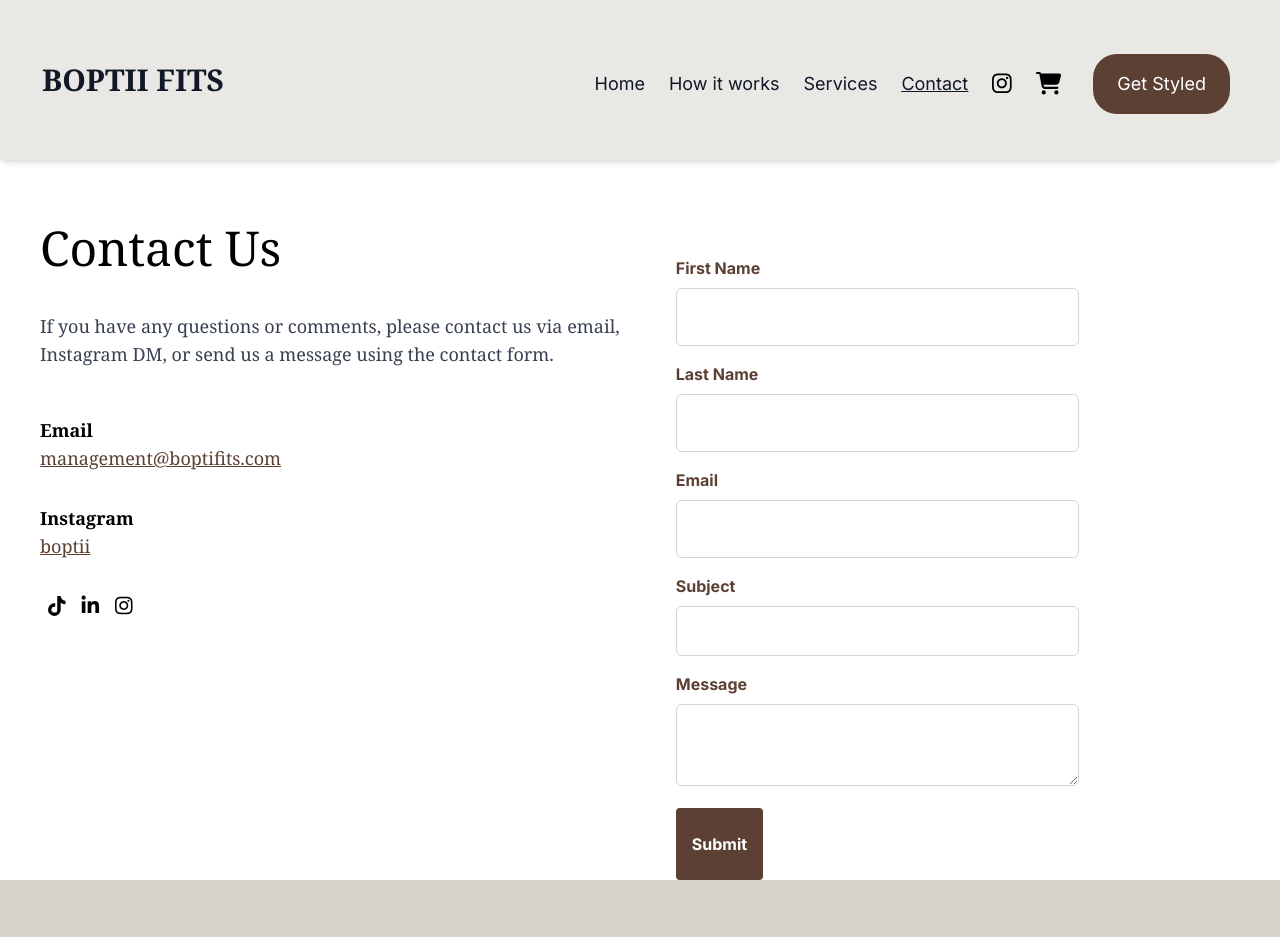
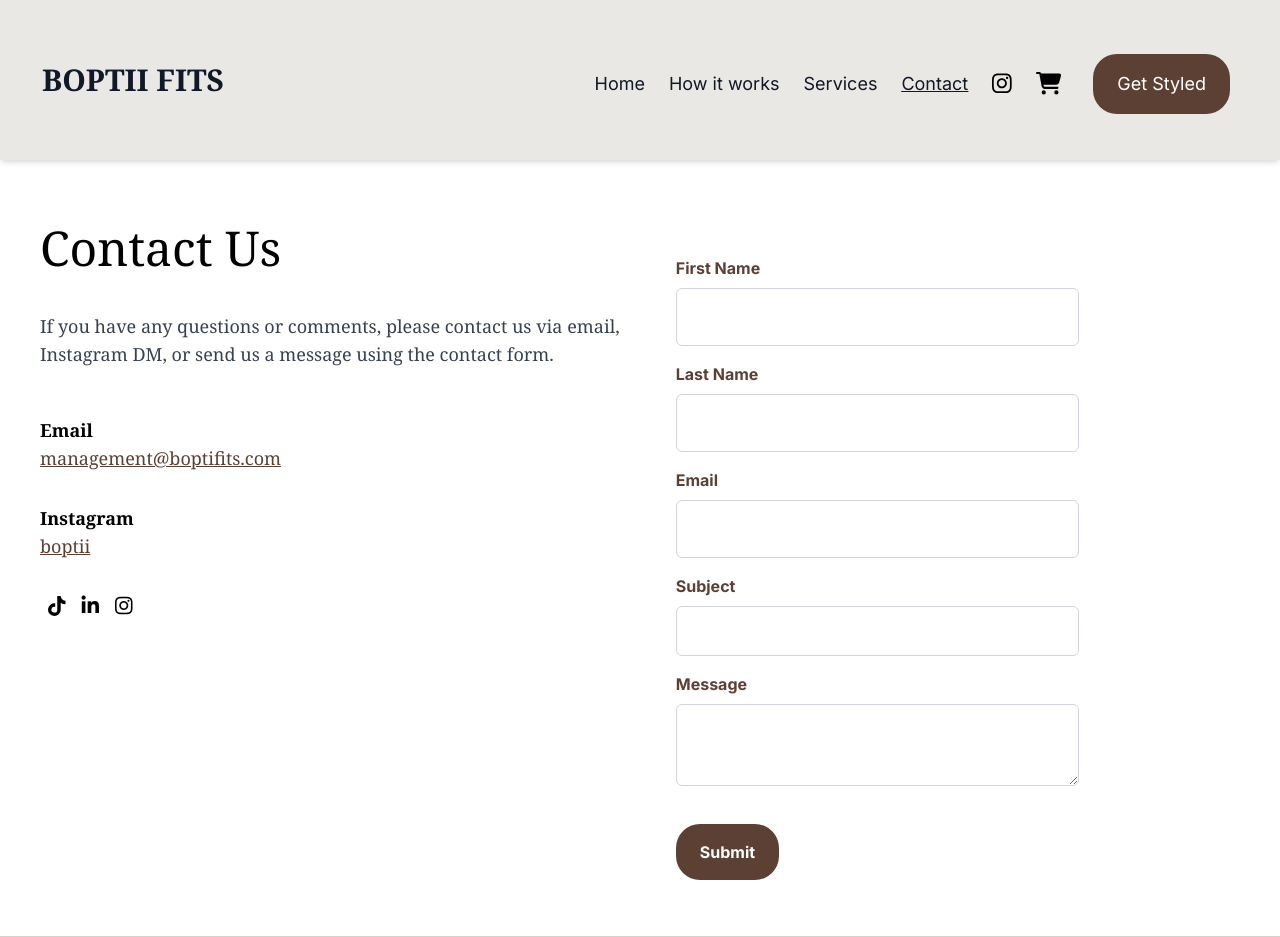
Before and after one commit to HikmaAnwar/boptii-fitss, a Next.js app: page /contact in a window 1280 px wide. Shown: the top 937 px of the page. Built offline with nearby package versions, Linux system fonts and the light colour scheme.

Commit message:
fix: minor change

```diff
--- a/src/app/contact/page.jsx
+++ b/src/app/contact/page.jsx
@@ -94,7 +94,7 @@ const Contact = () => {
           </div>
         </div>
 
-        <div className="w-full lg:w-1/2 lg:pl-4 mt-64">
+        <div className="w-full lg:w-1/2 lg:pl-4 mt-64 mb-10">
           <form onSubmit={handleSubmit}>
             <div className="mb-4">
               <label
@@ -197,7 +197,7 @@ const Contact = () => {
 
             <button
               type="submit"
-              className="bg-brown-dark text-white font-bold py-6 px-4 rounded"
+              className="bg-brown-dark text-white font-bold py-4 px-6 my-4 rounded-3xl"
             >
               Submit
             </button>
```
